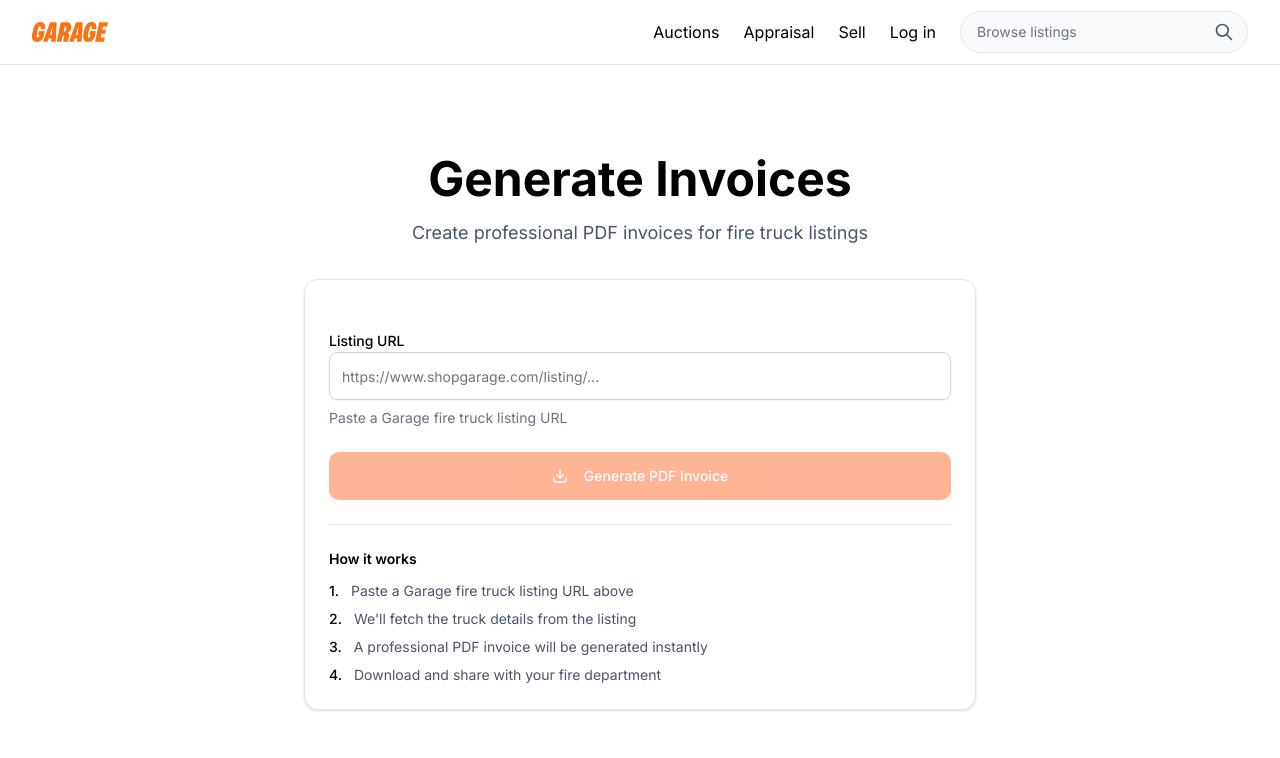
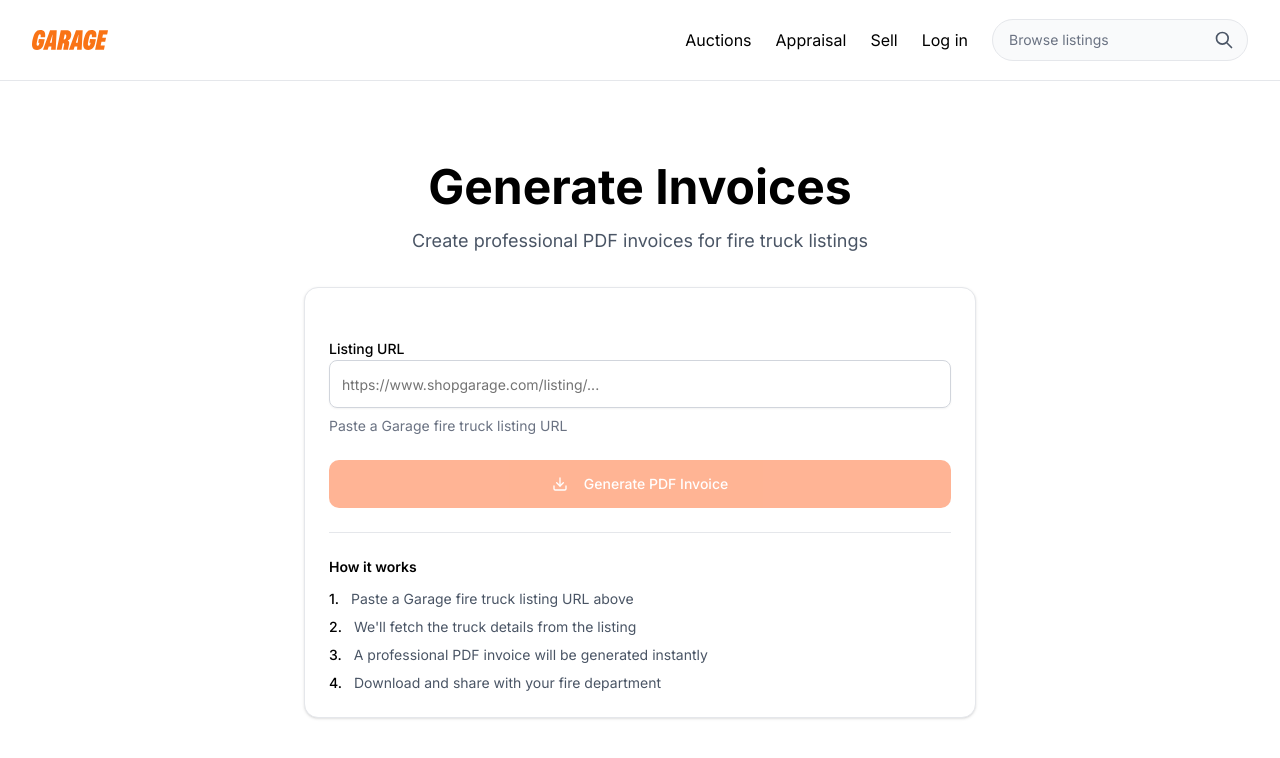
Before and after one commit to tothienbao6a0/garagetakehome, a Next.js app: page / in a window 1280 px wide. Shown: the top 758 px of the page. Built offline with nearby package versions, Linux system fonts and the light colour scheme.

Commit message:
style: adjust navbar dimensions
- Increased navbar height from h-16 to h-20 (64px to 80px)
- Reduced max-width from 1400px to max-w-7xl (1280px)
- Reduced search input width from w-72 to w-64 (288px to 256px)
- All tests passing (20/20)

```diff
--- a/app/page.tsx
+++ b/app/page.tsx
@@ -14,8 +14,8 @@ export default function Home() {
     <div className="min-h-screen bg-white flex flex-col">
       {/* Header - Garage style */}
       <header className="border-b border-gray-200 bg-white">
-        <div className="max-w-[1400px] mx-auto px-6 lg:px-8">
-          <div className="flex items-center justify-between h-16">
+        <div className="max-w-7xl mx-auto px-6 lg:px-8">
+          <div className="flex items-center justify-between h-20">
             {/* Logo on left */}
             <div className="flex items-center">
               <img src="/garage-logo.svg" alt="Garage" className="h-5 w-auto" />
@@ -33,7 +33,7 @@ export default function Home() {
                 <input
                   type="text"
                   placeholder="Browse listings"
-                  className="w-72 pl-4 pr-12 py-2.5 text-sm text-gray-600 bg-gray-50 border border-gray-200 rounded-full placeholder:text-gray-500 focus:outline-none focus:ring-2 focus:ring-[#FF6B2C] focus:border-transparent focus:bg-white"
+                  className="w-64 pl-4 pr-12 py-2.5 text-sm text-gray-600 bg-gray-50 border border-gray-200 rounded-full placeholder:text-gray-500 focus:outline-none focus:ring-2 focus:ring-[#FF6B2C] focus:border-transparent focus:bg-white"
                   readOnly
                 />
                 <button className="absolute right-2 top-1/2 -translate-y-1/2 p-1.5">
```
